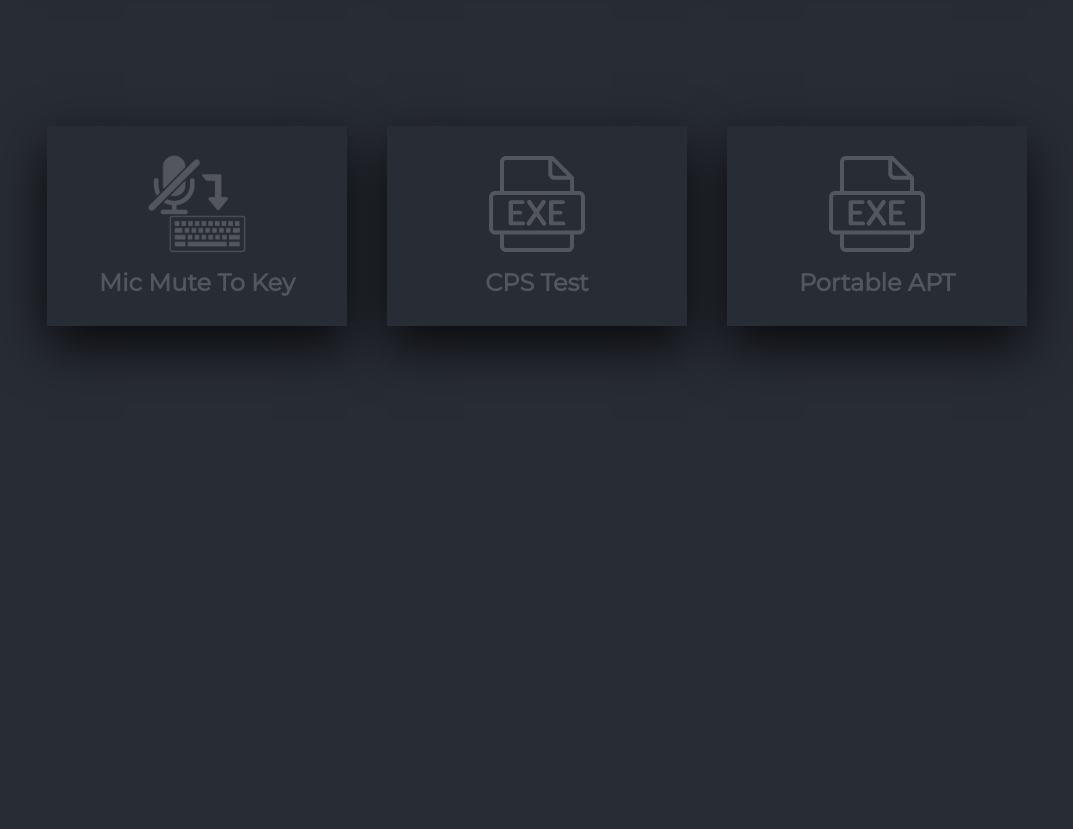
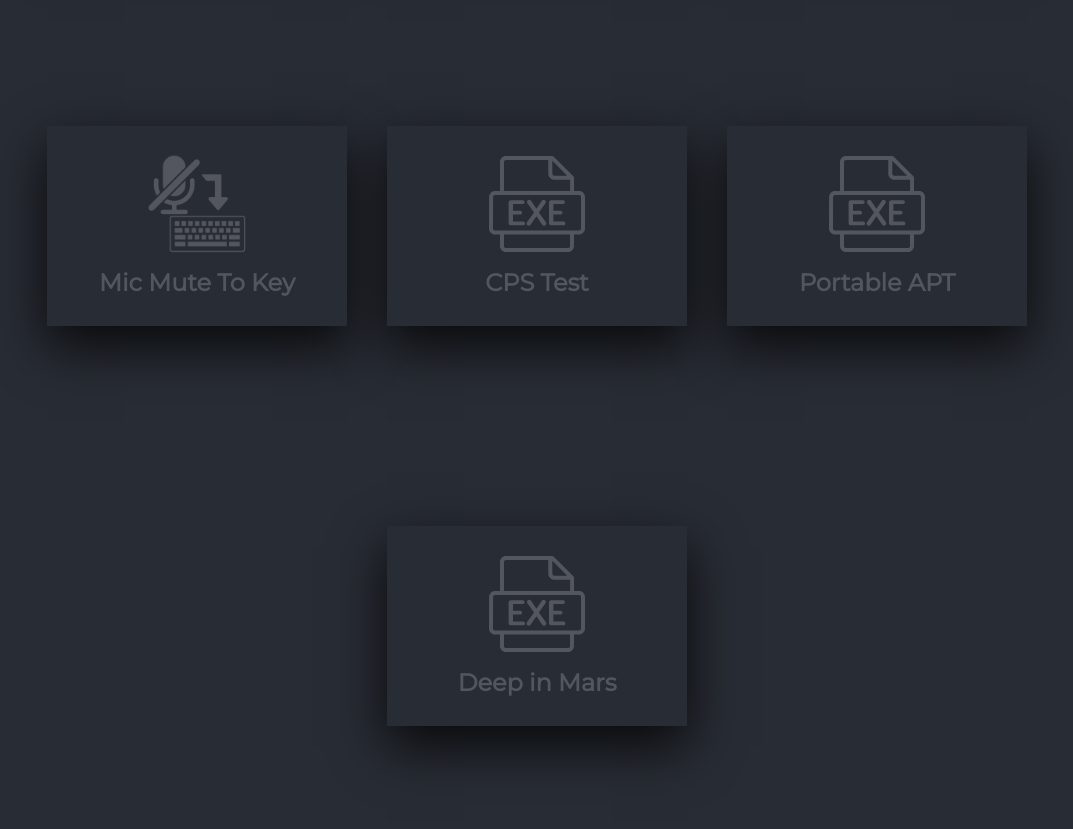
Before and after one commit to DocSystem/docsystem.github.io, a plain HTML site: page index.html in a window 1280 px wide. Shown: the part 1980-2809 px from the top of the page, without its empty margins (103-1176 px from the left). Before the commit the page ends 2414 px from the top, so only its background shows below. Drawn offline with Linux system fonts and the light colour scheme.

Commit message:
Update website

```diff
--- a/index.html
+++ b/index.html
@@ -186,6 +186,20 @@
             </div>
           </div>
         </div>
+        <div class="card">
+          <div class="face face1">
+            <div class="content">
+              <img src="/img/exe.svg" />
+              <h3>Deep in Mars</h3>
+            </div>
+          </div>
+          <div class="face face2">
+            <div class="content">
+              <p>My participation to the Ludum Dare 48. The theme was <i>Deeper and Deeper</i>.</p>
+              <a href="https://docsystem.itch.io/deep-in-mars">More Info</a>
+            </div>
+          </div>
+        </div>
       </div>
     </div>
   </body>
```
